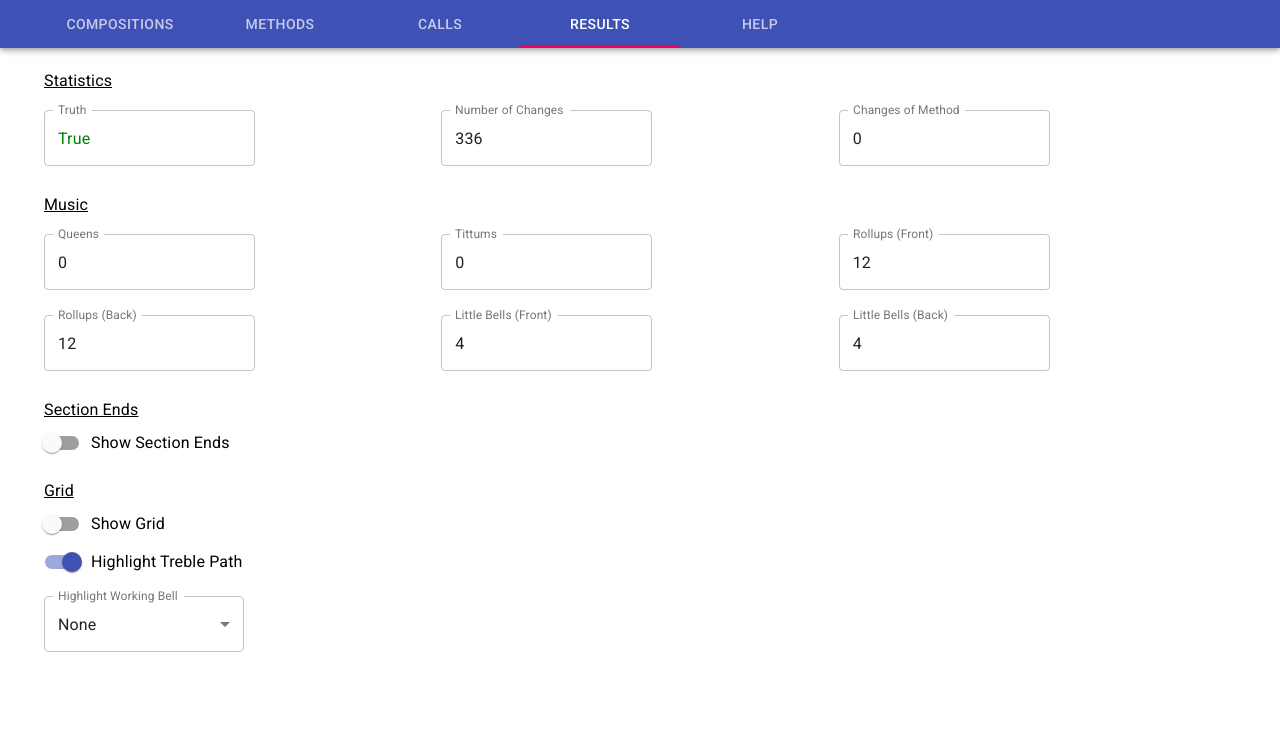
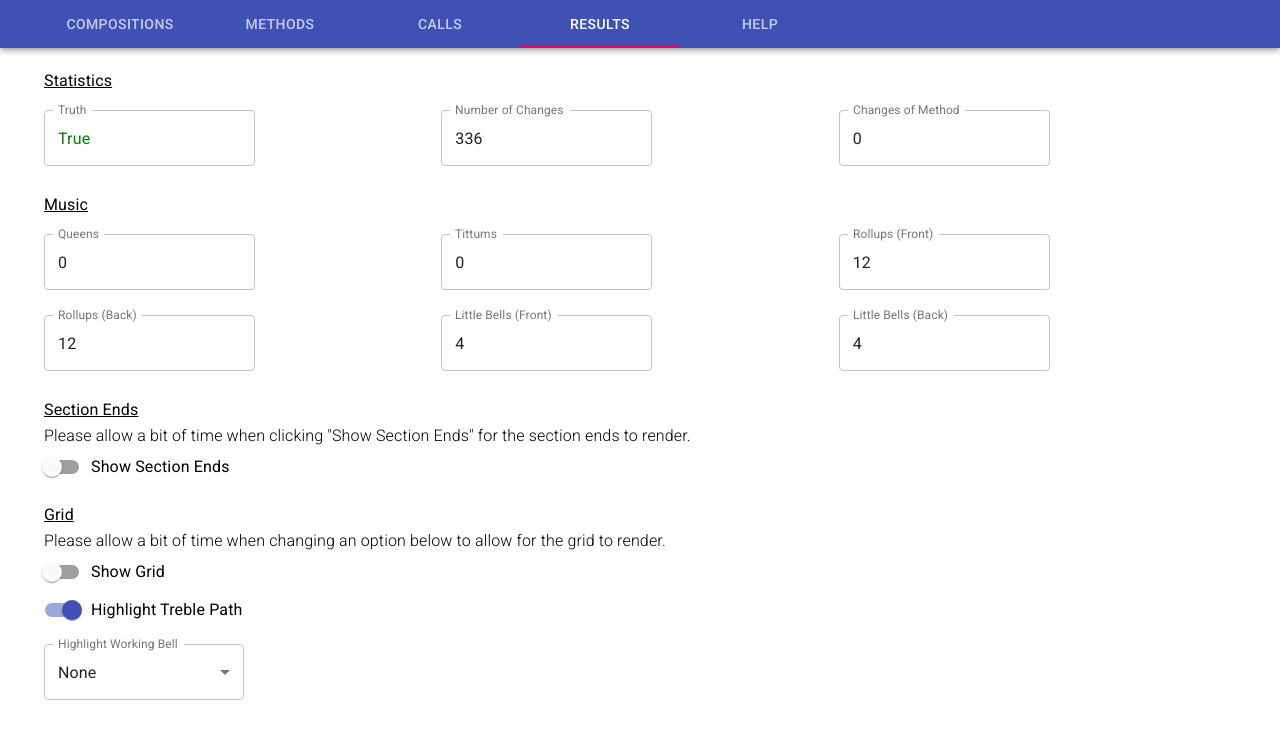
Before and after one commit to chrisjfield/CompositionProver, a React (Create React App) app: page / in a window 1280 px wide. Both pictures are taken after a click on the tab "RESULTS". Shown: the top 738 px of the page. Built offline with nearby package versions, Linux system fonts and the light colour scheme.

Commit message:
adding grid

```diff
--- a/src/components/Help.tsx
+++ b/src/components/Help.tsx
@@ -166,6 +166,32 @@ const Help = () => {
                     </Typography>
                 </ExpansionPanelDetails>
             </ExpansionPanel>
+            <ExpansionPanel expanded={expanded === 'results'} onChange={handleChange('results')}>
+                <ExpansionPanelSummary
+                    expandIcon={<ExpandMoreIcon />}
+                    id="help-calls-results"
+                >
+                    <Typography variant="h6">Results</Typography>
+                </ExpansionPanelSummary>
+                <ExpansionPanelDetails>
+                    <Typography>
+                        The results tab is where you can view the details of your composition.<br />
+                        <br />
+                        The statistic section will show you if it is true (with a note if it does not come round), along with the number of changes and number of changes of method.<br />
+                        <br />
+                        The Music section gives an idea of the musical qualities of a composition, this is often opinion based so it just shows a few common measures.<br />
+                        <br />
+                        The section sends section will show couse ends, part ends and lead ends.<br />
+                        Lead ends will show the methods and calls along side them.<br />
+                        This section may time a few seconds to render for large compositions.<br />
+                        <br />
+                        The Grid section will show the full grid.<br />
+                        Here you can highlight the treble and any other bell if you wish.<br />
+                        It will also highlight the first false row (and it's repeats) in false compositions.<br />
+                        This section can take multiple seconds to render, usually around 5-10s for a peal length composition on a decent PC.
+                    </Typography>
+                </ExpansionPanelDetails>
+            </ExpansionPanel>
         </Container>
     );
 }
--- a/src/components/Results.tsx
+++ b/src/components/Results.tsx
@@ -161,14 +161,19 @@ const Results = (props: IResultsState) => {
 
     const getChanges = (rowArray: string[]) => {
         return rowArray.map((row: string, index: number) => (
-            <Typography align='center' className={styles.sectionRow}>
+            <Typography align='center' className={styles.sectionRow} key={`change-${index.toString()}`}>
                 {row}
             </Typography>
         ));
     }
 
-    const getDropdownOptions = (array: Array<string | number>) => {
-        return array.map((item) => (
+    const getDropdownOptions = () => {
+        const dropDownArray: string[] = [];
+        for (let i = 1; i <= props.composition.numberOfBells; i += 1) {
+            dropDownArray.push(i === 1 ? 'None' : i.toString());
+        }
+
+        return dropDownArray.map((item) => (
             <MenuItem key={item.toString()} value={item}>
                 {item.toString()}
             </MenuItem>
@@ -187,9 +192,109 @@ const Results = (props: IResultsState) => {
                     onChange={handleWorkingBellChange}
                     variant='outlined'
                 >
-                    {getDropdownOptions(['None', 4, 5, 6, 7, 8, 9, 10, 11, 12])}
+                    {getDropdownOptions()}
                 </TextField>
             </Grid>
+        )
+    }
+
+    const getTruthField = () => {
+        return (
+            <Grid item xs={12} md={4}>
+                <TextField
+                    id='results-truth'
+                    label='Truth'
+                    variant="outlined"
+                    value={result.truth.true ? 'True' : 'False'}
+                    helperText={result.truth.comesRound ? null : 'Does not come round'}
+                    className={styles.resultsField}
+                    InputProps={{
+                        readOnly: true,
+                        className: result.truth.true ? styles.resultsTruthTrue : styles.resultsTruthFalse,
+                    }}
+                    FormHelperTextProps={{
+                        className: styles.resultsTruthFalse,
+                    }}
+                />
+            </Grid>
+        )
+    }
+
+    const getGrid = () => {
+        let previousMethod: string = '';
+
+        return result.leads.map((lead: ILeadResults, index: number) => {
+            const methodChanged: boolean = previousMethod !== lead.method;
+            previousMethod = lead.method;
+
+            return getGridLead(lead, methodChanged, index);
+        })
+    }
+
+    const getGridLead = (lead: ILeadResults, methodChanged: boolean, index: number) => {
+        const sytle: string = index === 0 ? styles.gridInitialLead : styles.gridLead;
+
+        return (
+            <Grid item xs={12} md={6} lg={4} key={`lead-${index.toString()}`} className={sytle}>
+                {index === 0 && getInitialChange()}
+                {lead.rows.map((row: string, index: number) => {
+                    const method = (index === 0 && methodChanged) ? lead.method : '';
+                    const call = (index === lead.rows.length - 1) ? lead.call : '';
+
+                    return getGridRow(row, call, method, index);
+                })}
+            </Grid>
+        )
+    }
+
+    const getInitialChange = () => {
+        return ([
+            <Typography align='center' className={styles.sectionRow} key={'initialChange'}>
+                <b>{result.initialChange}</b>
+            </Typography>,
+            <Divider variant='middle' className={styles.resultDivider} key={'initialChangeDivider'} />
+        ])
+    }
+
+    const getGridRow = (row: string, call: string, method: string, index: number) => {
+        const sytle: string = row === result.truth.firstFalseRow ? styles.falseRow : '';
+
+        return (
+            <Grid container key={`row-${index.toString()}`}>
+                <Grid item xs={4}>
+                    <Typography align='right'>
+                        <b>{method + '  '}</b>
+                    </Typography>
+                </Grid>
+                <Grid item xs={4} className={sytle}>
+                    {getGridBells(row, index)}
+                </Grid>
+                <Grid item xs={4}>
+                    <Typography align='left'>
+                        <b>{call !== 'p' && '  ' + call}</b>
+                    </Typography>
+                </Grid>
+            </Grid>
+        )
+    }
+
+    const getGridBells = (row: string, index: number) => {
+        return (
+            <Typography align='center' className={styles.sectionRow} key={`change-${index.toString()}`}>
+                {
+                    Array.from(row).map((char: string, index: number) => {
+                        const trebleClassName: string = (settings.showTreble && char === '1') ? styles.gridHighlightTreble : '';
+                        const workingBellName: string = (char === workingBell) ? styles.gridHighlightBell : '';
+                        const style: string = `${trebleClassName} ${workingBellName}`;
+
+                        return (
+                            <span className={style} key={`bell-${index.toString()}`}>
+                                {char}
+                            </span>
+                        )
+                    })
+                }
+            </Typography>
         )
     }
 
@@ -219,23 +324,7 @@ const Results = (props: IResultsState) => {
             return (
                 <Grid container className={styles.callContainer}>
                     {getHeader('Statistics')}
-                    <Grid item xs={12} md={4}>
-                        <TextField
-                            id='results-truth'
-                            label='Truth'
-                            variant="outlined"
-                            value={result.truth.true ? 'True' : 'False'}
-                            helperText={result.truth.comesRound ? null : 'Does not come round'}
-                            className={styles.resultsField}
-                            InputProps={{
-                                readOnly: true,
-                                className: result.truth.true ? styles.resultsTruthTrue : styles.resultsTruthFalse,
-                            }}
-                            FormHelperTextProps={{
-                                className: styles.resultsTruthFalse,
-                            }}
-                        />
-                    </Grid>
+                    {getTruthField()}
                     {getReadOnlyField('Number of Changes', result.numberOfChanges.toString())}
                     {getReadOnlyField('Changes of Method', result.changesOfMethod.toString())}
                     {getHeader('Music')}
@@ -246,14 +335,21 @@ const Results = (props: IResultsState) => {
                     {getReadOnlyField('Little Bells (Front)', result.musicalChanges.littleBellsFront.toString())}
                     {getReadOnlyField('Little Bells (Back)', result.musicalChanges.littleBellsBack.toString())}
                     {getHeader('Section Ends')}
+                    <Typography className={styles.HelperText}>
+                        Please allow a bit of time when clicking "Show Section Ends" for the section ends to render.
+                    </Typography>
                     {getCheckbox('Show Section Ends', 'showSections')}
                     {settings.showSections && getSection('Part Ends', result.partEnds)}
                     {settings.showSections && getSection('Course Ends', result.courseEnds)}
                     {settings.showSections && getLeadEndSection()}
                     {getHeader('Grid')}
+                    <Typography className={styles.HelperText}>
+                        Please allow a bit of time when changing an option below to allow for the grid to render.
+                    </Typography>
                     {getCheckbox('Show Grid', 'showGrid')}
                     {getCheckbox('Highlight Treble Path', 'showTreble')}
                     {getWorkingBellDropdown()}
+                    {settings.showGrid && getGrid()}
                 </Grid>
             )
         }
--- a/src/styles/styles.ts
+++ b/src/styles/styles.ts
@@ -102,7 +102,26 @@ const useStyles = makeStyles({
     resultSettingField: {
         width: '200px',
         marginTop: '15px',
-    }
+    },
+    gridLead: {
+        paddingTop: '40px',
+    },
+    gridInitialLead: {
+        paddingTop: '15px',
+    },
+    gridHighlightTreble: {
+        color: 'red',
+    },
+    gridHighlightBell: {
+        color: 'blue',
+        fontWeight: 'bold',
+    },
+    HelperText: {
+        fontWeight: 'lighter',
+    },
+    falseRow: {
+        backgroundColor: '#ff000057',
+    },
 });
 
 export default useStyles;
```
